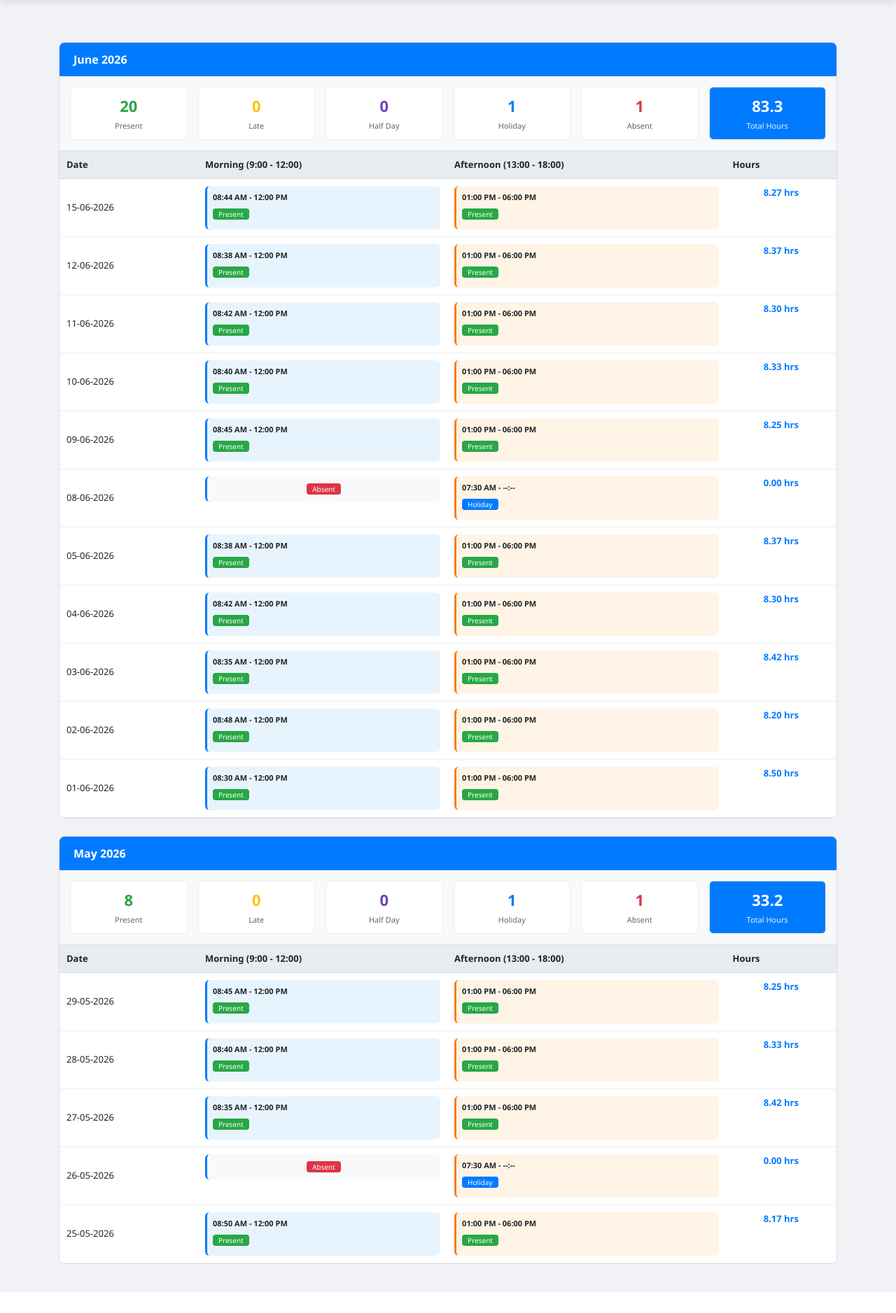
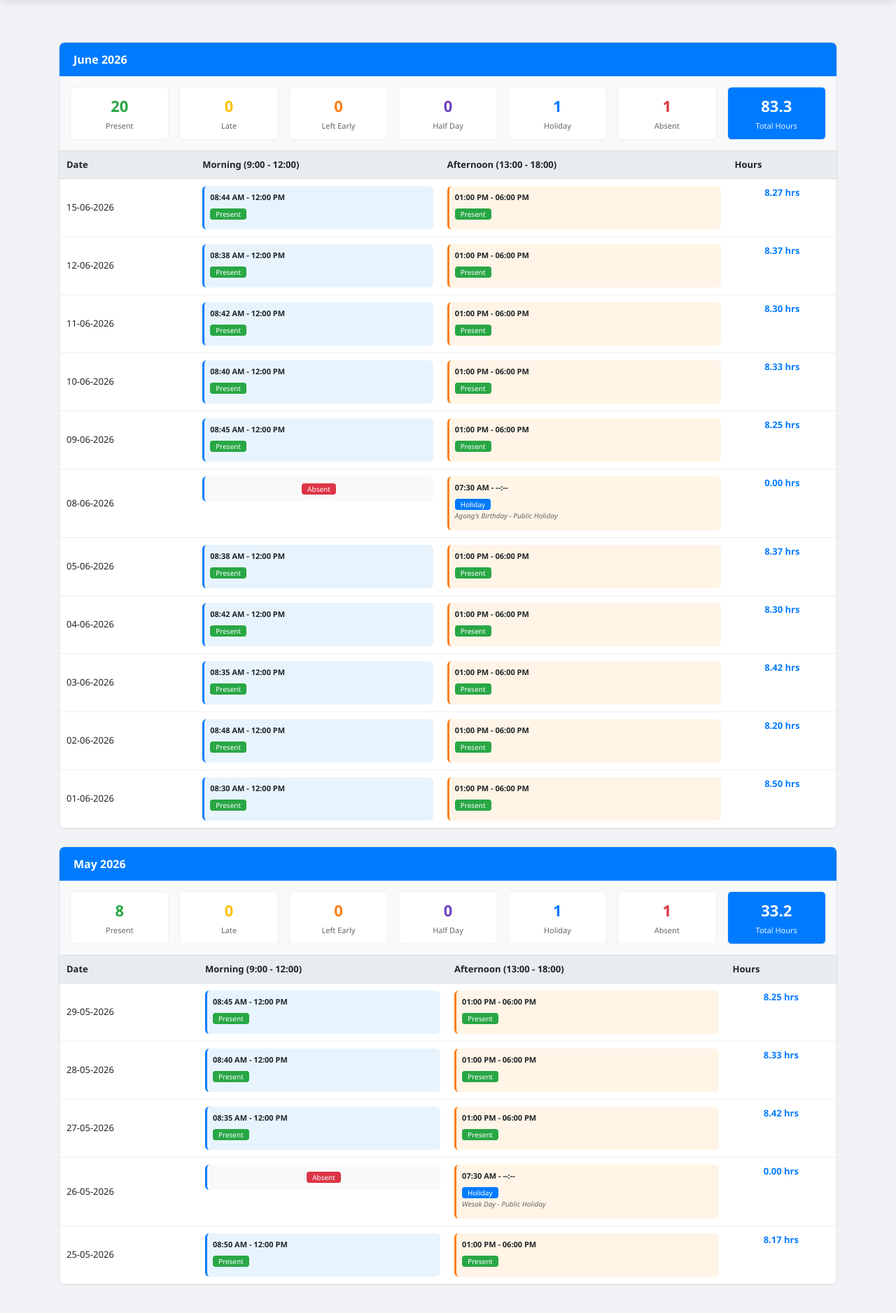
Before and after one commit to Pan-Zhi-Xin/TSE_PROJECT_Employee_Attendance_System, a PHP site: page /TSE_PROJECT/User/attendance.php in a window 1280 px wide. Shown: the part 120-1997 px from the top of the page at 70% size. Before the commit the page ends 1967 px from the top, so only its background shows below. Run offline with PHP 8.4, Linux system fonts and the light colour scheme; a user stored in the database is signed in; data comes from the database, SQL or seed files in the repository.

Commit message:
update the attendance record status (total 6) & show holiday name

```diff
--- a/TSE_PROJECT/User/attendance.php
+++ b/TSE_PROJECT/User/attendance.php
@@ -83,18 +83,21 @@ function calculateEarlyLeaveMinutes($check_out_time, $session) {
 
 // Helper function to get status for a session
 function getSessionStatus($check_in_time, $check_out_time, $session, $db_status) {
-    // If database has a special status (half_day, holiday), use it
+    // If database has a special status, use it first
     if($db_status == 'half_day') return 'half_day';
     if($db_status == 'holiday') return 'holiday';
+    if($db_status == 'left_early') return 'left_early';
+    if($db_status == 'absent') return 'absent';
 
     if(!$check_in_time) return 'absent';
 
     $is_late = calculateLateMinutes($check_in_time, $session) > 0;
     $is_early = calculateEarlyLeaveMinutes($check_out_time, $session) > 0;
 
+    // Check if both late and early leave
     if($is_late && $is_early) return 'late';
     if($is_late) return 'late';
-    if($is_early) return 'early_leave';
+    if($is_early) return 'left_early';
     return 'present';
 }
 
@@ -130,7 +133,8 @@ while($row = mysqli_fetch_assoc($result)) {
         'working_hours' => $working_hours,
         'late_minutes' => $late_minutes,
         'early_minutes' => $early_minutes,
-        'status' => $status
+        'status' => $status,
+        'notes' => $row['notes']
     ];
 
     if($session == 'morning') {
@@ -153,39 +157,61 @@ foreach($daily_data as $date => $day) {
         $monthly_data[$month_key] = [
             'name' => $month_name,
             'days' => [],
-            'morning_present' => 0, 'morning_late' => 0, 'morning_half_day' => 0, 'morning_holiday' => 0,
-            'afternoon_present' => 0, 'afternoon_late' => 0, 'afternoon_half_day' => 0, 'afternoon_holiday' => 0,
-            'total_hours' => 0, 'total_late_minutes' => 0, 'total_early_minutes' => 0,
-            'absent_morning' => 0, 'absent_afternoon' => 0
+            // Morning status counters
+            'morning_present' => 0,
+            'morning_late' => 0,
+            'morning_half_day' => 0,
+            'morning_holiday' => 0,
+            'morning_left_early' => 0,
+            'morning_absent' => 0,
+            // Afternoon status counters
+            'afternoon_present' => 0,
+            'afternoon_late' => 0,
+            'afternoon_half_day' => 0,
+            'afternoon_holiday' => 0,
+            'afternoon_left_early' => 0,
+            'afternoon_absent' => 0,
+            // Totals
+            'total_hours' => 0,
+            'total_late_minutes' => 0,
+            'total_early_minutes' => 0
         ];
     }
 
     // Process morning session
     if($day['morning']) {
         $status = $day['morning']['status'];
-        if($status == 'present') $monthly_data[$month_key]['morning_present']++;
-        elseif($status == 'late') $monthly_data[$month_key]['morning_late']++;
-        elseif($status == 'half_day') $monthly_data[$month_key]['morning_half_day']++;
-        elseif($status == 'holiday') $monthly_data[$month_key]['morning_holiday']++;
+        switch($status) {
+            case 'present': $monthly_data[$month_key]['morning_present']++; break;
+            case 'late': $monthly_data[$month_key]['morning_late']++; break;
+            case 'half_day': $monthly_data[$month_key]['morning_half_day']++; break;
+            case 'holiday': $monthly_data[$month_key]['morning_holiday']++; break;
+            case 'left_early': $monthly_data[$month_key]['morning_left_early']++; break;
+            case 'absent': $monthly_data[$month_key]['morning_absent']++; break;
+        }
         $monthly_data[$month_key]['total_hours'] += $day['morning']['working_hours'];
         $monthly_data[$month_key]['total_late_minutes'] += $day['morning']['late_minutes'];
         $monthly_data[$month_key]['total_early_minutes'] += $day['morning']['early_minutes'];
     } else {
-        $monthly_data[$month_key]['absent_morning']++;
+        $monthly_data[$month_key]['morning_absent']++;
     }
 
     // Process afternoon session
     if($day['afternoon']) {
         $status = $day['afternoon']['status'];
-        if($status == 'present') $monthly_data[$month_key]['afternoon_present']++;
-        elseif($status == 'late') $monthly_data[$month_key]['afternoon_late']++;
-        elseif($status == 'half_day') $monthly_data[$month_key]['afternoon_half_day']++;
-        elseif($status == 'holiday') $monthly_data[$month_key]['afternoon_holiday']++;
+        switch($status) {
+            case 'present': $monthly_data[$month_key]['afternoon_present']++; break;
+            case 'late': $monthly_data[$month_key]['afternoon_late']++; break;
+            case 'half_day': $monthly_data[$month_key]['afternoon_half_day']++; break;
+            case 'holiday': $monthly_data[$month_key]['afternoon_holiday']++; break;
+            case 'left_early': $monthly_data[$month_key]['afternoon_left_early']++; break;
+            case 'absent': $monthly_data[$month_key]['afternoon_absent']++; break;
+        }
         $monthly_data[$month_key]['total_hours'] += $day['afternoon']['working_hours'];
         $monthly_data[$month_key]['total_late_minutes'] += $day['afternoon']['late_minutes'];
         $monthly_data[$month_key]['total_early_minutes'] += $day['afternoon']['early_minutes'];
     } else {
-        $monthly_data[$month_key]['absent_afternoon']++;
+        $monthly_data[$month_key]['afternoon_absent']++;
     }
 
     $monthly_data[$month_key]['days'][] = $day;
@@ -243,7 +269,7 @@ foreach($daily_data as $date => $day) {
 
         .stat-box {
             flex: 1;
-            min-width: 90px;
+            min-width: 80px;
             text-align: center;
             padding: 10px;
             background: white;
@@ -267,6 +293,7 @@ foreach($daily_data as $date => $day) {
         .stat-number.late { color: #ffc107; }
         .stat-number.half-day { color: #6f42c1; }
         .stat-number.holiday { color: #007bff; }
+        .stat-number.early-left { color: #fd7e14; }
         .stat-number.absent { color: #dc3545; }
 
         .total-box {
@@ -340,10 +367,12 @@ foreach($daily_data as $date => $day) {
         .badge-late { background: #ffc107; color: #333; }
         .badge-half-day { background: #6f42c1; color: white; }
         .badge-holiday { background: #007bff; color: white; }
+        .badge-early-left { background: #fd7e14; color: white; }
         .badge-absent { background: #dc3545; color: white; }
 
         .late-min { color: #dc3545; font-size: 10px; }
         .early-min { color: #17a2b8; font-size: 10px; }
+        .note-text { color: #666; font-size: 10px; font-style: italic; }
 
         .hours-cell {
             font-weight: bold;
@@ -389,7 +418,7 @@ foreach($daily_data as $date => $day) {
                     <?php echo $month['name']; ?>
                 </div>
 
-                <!-- Stats - 5 Cards -->
+                <!-- Stats - All 6 Statuses + Total Hours -->
                 <div class="stats-row">
                     <div class="stat-box">
                         <div class="stat-number present"><?php echo $month['morning_present'] + $month['afternoon_present']; ?></div>
@@ -400,6 +429,10 @@ foreach($daily_data as $date => $day) {
                         <div class="stat-label">Late</div>
                     </div>
                     <div class="stat-box">
+                        <div class="stat-number early-left"><?php echo $month['morning_left_early'] + $month['afternoon_left_early']; ?></div>
+                        <div class="stat-label">Left Early</div>
+                    </div>
+                    <div class="stat-box">
                         <div class="stat-number half-day"><?php echo $month['morning_half_day'] + $month['afternoon_half_day']; ?></div>
                         <div class="stat-label">Half Day</div>
                     </div>
@@ -408,7 +441,7 @@ foreach($daily_data as $date => $day) {
                         <div class="stat-label">Holiday</div>
                     </div>
                     <div class="stat-box">
-                        <div class="stat-number absent"><?php echo $month['absent_morning'] + $month['absent_afternoon']; ?></div>
+                        <div class="stat-number absent"><?php echo $month['morning_absent'] + $month['afternoon_absent']; ?></div>
                         <div class="stat-label">Absent</div>
                     </div>
                     <div class="stat-box total-box">
@@ -442,12 +475,7 @@ foreach($daily_data as $date => $day) {
                                     <?php if($day['morning']):
                                         $total_day_hours += $day['morning']['working_hours'];
                                         $status = $day['morning']['status'];
-                                        $badge = '';
-                                        if($status == 'present') $badge = 'badge-present';
-                                        elseif($status == 'late') $badge = 'badge-late';
-                                        elseif($status == 'half_day') $badge = 'badge-half-day';
-                                        elseif($status == 'holiday') $badge = 'badge-holiday';
-                                        else $badge = 'badge-absent';
+                                        $badge = 'badge-' . str_replace('_', '-', $status);
                                         $text = ucfirst(str_replace('_', ' ', $status));
                                     ?>
                                         <div class="session-morning">
@@ -458,6 +486,13 @@ foreach($daily_data as $date => $day) {
                                             <div style="margin: 5px 0;">
                                                 <span class="badge <?php echo $badge; ?>"><?php echo $text; ?></span>
                                                 <?php if($day['morning']['late_minutes'] > 0 && $status == 'late'): ?>
+                                                    <span class="late-min">(<?php echo $day['morning']['late_minutes']; ?> min late)</span>
+                                                <?php endif; ?>
+                                                <?php if($day['morning']['early_minutes'] > 0 && $status == 'left_early'): ?>
+                                                    <span class="early-min">(<?php echo $day['morning']['early_minutes']; ?> min early)</span>
+                                                <?php endif; ?>
+                                                <?php if(!empty($day['morning']['notes'])): ?>
+                                                    <div class="note-text"><?php echo $day['morning']['notes']; ?></div>
                                                 <?php endif; ?>
                                             </div>
                                         </div>
@@ -473,12 +508,7 @@ foreach($daily_data as $date => $day) {
                                     <?php if($day['afternoon']):
                                         $total_day_hours += $day['afternoon']['working_hours'];
                                         $status = $day['afternoon']['status'];
-                                        $badge = '';
-                                        if($status == 'present') $badge = 'badge-present';
-                                        elseif($status == 'late') $badge = 'badge-late';
-                                        elseif($status == 'half_day') $badge = 'badge-half-day';
-                                        elseif($status == 'holiday') $badge = 'badge-holiday';
-                                        else $badge = 'badge-absent';
+                                        $badge = 'badge-' . str_replace('_', '-', $status);
                                         $text = ucfirst(str_replace('_', ' ', $status));
                                     ?>
                                         <div class="session-afternoon">
@@ -489,6 +519,13 @@ foreach($daily_data as $date => $day) {
                                             <div style="margin: 5px 0;">
                                                 <span class="badge <?php echo $badge; ?>"><?php echo $text; ?></span>
                                                 <?php if($day['afternoon']['late_minutes'] > 0 && $status == 'late'): ?>
+                                                    <span class="late-min">(<?php echo $day['afternoon']['late_minutes']; ?> min late)</span>
+                                                <?php endif; ?>
+                                                <?php if($day['afternoon']['early_minutes'] > 0 && $status == 'left_early'): ?>
+                                                    <span class="early-min">(<?php echo $day['afternoon']['early_minutes']; ?> min early)</span>
+                                                <?php endif; ?>
+                                                <?php if(!empty($day['afternoon']['notes'])): ?>
+                                                    <div class="note-text"><?php echo $day['afternoon']['notes']; ?></div>
                                                 <?php endif; ?>
                                             </div>
                                         </div>
```
